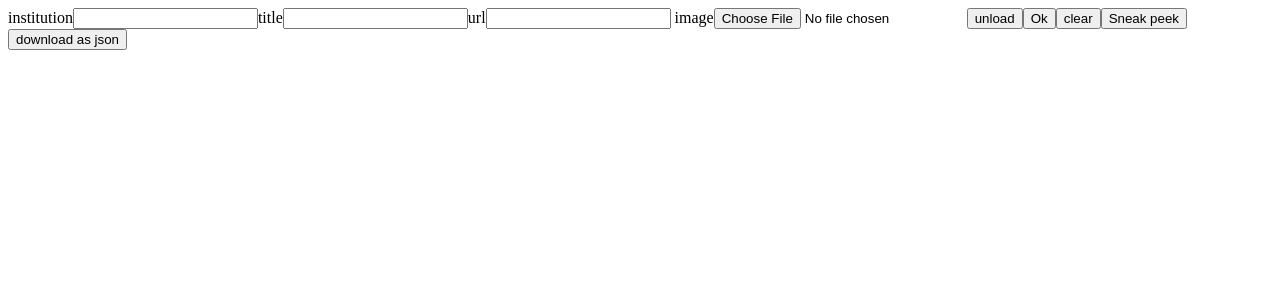
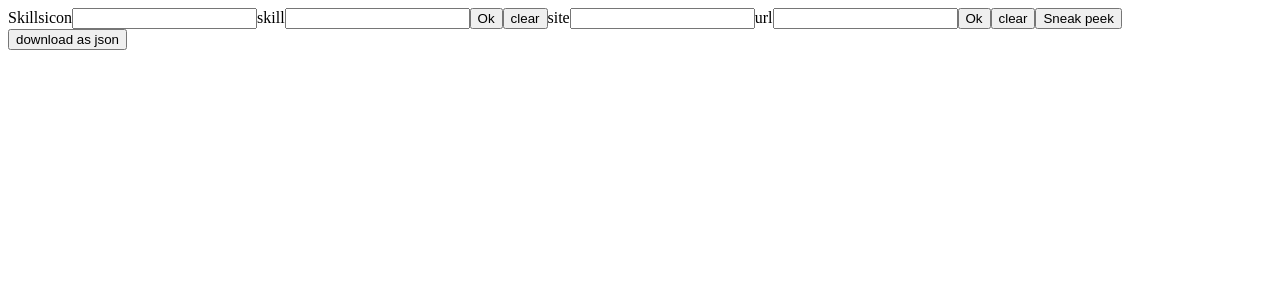
Before and after one commit to Perlesvaux/solid-cv, a React (Vite) app: page / in a window 1280 px wide. Shown: the top 300 px of the page. Built offline with nearby package versions, Linux system fonts and the light colour scheme.

Commit message:
feat: refactored Experience, Skills, Links

```diff
--- a/src/App.jsx
+++ b/src/App.jsx
@@ -31,11 +31,11 @@ export default function App() {
         //  <FieldName getter={state} setter={action} />
         //  <FieldEmail getter={state} setter={action} />
         //  <FieldPhone getter={state} setter={action} />
-        //  <FieldSkills getter={state} setter={action} />
-        //  <FieldExperience getter={state} setter={action} />
-        //  <FieldLinks getter={state} setter={action} />
+          //<FieldExperience getter={state} setter={action} />
+      //<FieldEducation getter={state} setter={action} />
       }
-      <FieldEducation getter={state} setter={action} />
+          <FieldSkills getter={state} setter={action} />
+          <FieldLinks getter={state} setter={action} />
       <button onClick={print}> Sneak peek </button>
       <Dump getter={state} />
     </>
--- a/src/FieldExperience.jsx
+++ b/src/FieldExperience.jsx
@@ -1,43 +1,33 @@
 import PropTypes from 'prop-types';
-import {useState} from 'react'
+import {useHandler} from './Lib.js'
+import Input from './Input.jsx'
 export default function FieldExperience({ getter, setter }){
   const initial = {where:"", when:"", what:"", desc:""}
-  const [newEntry, setNewEntry] = useState(initial)
-  const handleNewEntry = (e) => setNewEntry({...newEntry, [e.target.name]: e.target.value})
-  const wipeOut = () => setter({type:"delete all experience"})
-  const updater = () => { setNewEntry(()=>initial); setter({type:"add experience", value:newEntry}) }
-  const deleter = (index) => setter({type:"delete experience", value:index})
-  const edit = (e, index) => setter({type:"update experience", value:e.target.value, at:index, fieldname:e.target.name})
+  const {newEntry,
+    modifyText,
+    entryPurge,
+    entryDelete,
+    entryEdit,
+    confirm} = useHandler(setter, 'experience', initial)
 
   return (
     <>
-      <label>When
-        <input type="text" name="when" value={newEntry.when} onChange={handleNewEntry} />
-      </label>
+      <Input onChange={modifyText} type="text" name="when"  value={newEntry.when} />
+      <Input onChange={modifyText} type="text" name="where" value={newEntry.where} />
+      <Input onChange={modifyText} type="text" name="what"  value={newEntry.what} />
+      <Input onChange={modifyText} type="text" name="desc"  value={newEntry.desc} />
 
-      <label>Where
-        <input type="text" name="where" value={newEntry.where} onChange={handleNewEntry} />
-      </label>
-
-      <label>What
-        <input type="text" name="what" value={newEntry.what} onChange={handleNewEntry} />
-      </label>
-
-      <label>description
-        <input type="text" name="desc" value={newEntry.desc} onChange={handleNewEntry} />
-      </label>
-
-      <button onClick={updater}> Ok </button>
-      <button onClick={wipeOut}> clear </button>
+      <button onClick={confirm}> Ok </button>
+      <button onClick={entryPurge}> clear </button>
 
       {
         getter.experience.map(({when, where, what, desc}, indx) =>
           <div key={indx}>
-            <input name="when"  type="text" value={when}  onChange={(e)=>edit(e, indx)} />
-            <input name="where" type="text" value={where} onChange={(e)=>edit(e, indx)} />
-            <input name="what"  type="text" value={what}  onChange={(e)=>edit(e, indx)} />
-            <input name="desc"  type="text" value={desc}  onChange={(e)=>edit(e, indx)} />
-            <button onClick={()=>deleter(indx)}>x</button>
+            <Input index={indx} name="when"  type="text" value={when}  onChange={entryEdit} />
+            <Input index={indx} name="where" type="text" value={where} onChange={entryEdit} />
+            <Input index={indx} name="what"  type="text" value={what}  onChange={entryEdit} />
+            <Input index={indx} name="desc"  type="text" value={desc}  onChange={entryEdit} />
+            <button data-index={indx} onClick={entryDelete}>x</button>
           </div>)
       }
     </>
--- a/src/FieldLinks.jsx
+++ b/src/FieldLinks.jsx
@@ -1,34 +1,29 @@
 import PropTypes from 'prop-types';
-import {useState} from 'react'
+import {useHandler} from './Lib.js'
+import Input from './Input.jsx'
 
 export default function FieldLinks({ getter, setter }){
   const initial = {site:"", url:""}
-  const [newEntry, setNewEntry] = useState(initial)
-  const handleNewEntry = (e) => setNewEntry({...newEntry, [e.target.name]: e.target.value})
-  const wipeOut = () => setter({type:"delete all links"})
-  const updater = () => { setNewEntry(()=>initial); setter({type:"add link", value:newEntry}) }
-  const deleter = (index) => setter({type:"delete link", value:index})
-  const edit = (e, index) => setter({type:"update links", value:e.target.value, at:index, fieldname:e.target.name})
+  const {newEntry,
+    modifyText,
+    entryPurge,
+    entryDelete,
+    entryEdit,
+    confirm} = useHandler(setter, 'links', initial)
 
   return (
     <>
-      <label>Site
-        <input type="text" name="site" value={newEntry.site} onChange={handleNewEntry} />
-      </label>
-
-      <label>URL
-        <input type="url" name="url" value={newEntry.url} onChange={handleNewEntry} />
-      </label>
-
-      <button onClick={updater}> Ok </button>
-      <button onClick={wipeOut}> clear </button>
+      <Input type="text" name="site" value={newEntry.site} onChange={modifyText} />
+      <Input type="url" name="url" value={newEntry.url} onChange={modifyText} />
+      <button onClick={confirm}> Ok </button>
+      <button onClick={entryPurge}> clear </button>
 
       {
         getter.links.map(({site, url}, indx) =>
           <div key={indx}>
-            <input type="text" name="site" value={site} onChange={(e)=>edit(e, indx) } />
-            <input type="text" name="url" value={url}  onChange={(e)=>edit(e, indx) } />
-            <button onClick={()=>deleter(indx)}>x</button>
+            <Input index={indx} type="text" name="site" value={site} onChange={entryEdit} />
+            <Input index={indx} type="text" name="url" value={url}  onChange={entryEdit} />
+            <button data-index={indx} onClick={entryDelete}>x</button>
           </div>)
       }
     </>
@@ -36,7 +31,6 @@ export default function FieldLinks({ getter, setter }){
 }
 
 
-
 FieldLinks.propTypes = {
   getter: PropTypes.object,
   setter: PropTypes.func
--- a/src/FieldSkills.jsx
+++ b/src/FieldSkills.jsx
@@ -1,32 +1,31 @@
 import PropTypes from 'prop-types';
-import {useState} from 'react'
+import {useHandler} from './Lib.js'
+import Input from './Input.jsx'
 export default function FieldSkills({ getter, setter }){
   const initial = {icon:"", skill:""}
-  const [newEntry, setNewEntry] = useState(initial)
-  const handleNewEntry = (e) => setNewEntry({...newEntry, [e.target.name]: e.target.value})
-  const wipeOut = () => setter({type:"delete all skills"})
-  const updater = () => { setNewEntry(()=>initial); setter({type:"add skill", value:newEntry}) }
-  const deleter = (index) => setter({type:"delete skill", value:index})
-  const edit = (e, index) => setter({type:"update skill", value:e.target.value, at:index, fieldname:e.target.name})
+  const {newEntry,
+    modifyText,
+    entryPurge,
+    entryDelete,
+    entryEdit,
+    confirm} = useHandler(setter, 'skills', initial)
 
-  return (
-    <label >
+  return (<>
       Skills
-      <input type="text" name="icon"  value={newEntry.icon} onChange={handleNewEntry} />
-      <input type="text" name="skill" value={newEntry.skill} onChange={handleNewEntry} />
-      <button onClick={updater}> Ok </button>
-      <button onClick={wipeOut}> clear </button>
+      <Input type="text" name="icon"  value={newEntry.icon} onChange={modifyText} />
+      <Input type="text" name="skill" value={newEntry.skill} onChange={modifyText} />
+      <button onClick={confirm}> Ok </button>
+      <button onClick={entryPurge}> clear </button>
 
       {
         getter.skills.map(({icon, skill}, indx) =>
           <div key={indx}>
-            <input type="text" name="icon" value={icon} onChange={(e)=>edit(e, indx)} />
-            <input type="text" name="skill" value={skill} onChange={(e)=>edit(e, indx)} />
-            <button onClick={()=>deleter(indx)}>x</button>
+            <Input index={indx} type="text" name="icon" value={icon} onChange={entryEdit} />
+            <Input index={indx} type="text" name="skill" value={skill} onChange={entryEdit} />
+            <button data-index={indx} onClick={entryDelete}>x</button>
           </div>)
       }
-    </label>
-  )
+    </>)
 }
 
 
```
